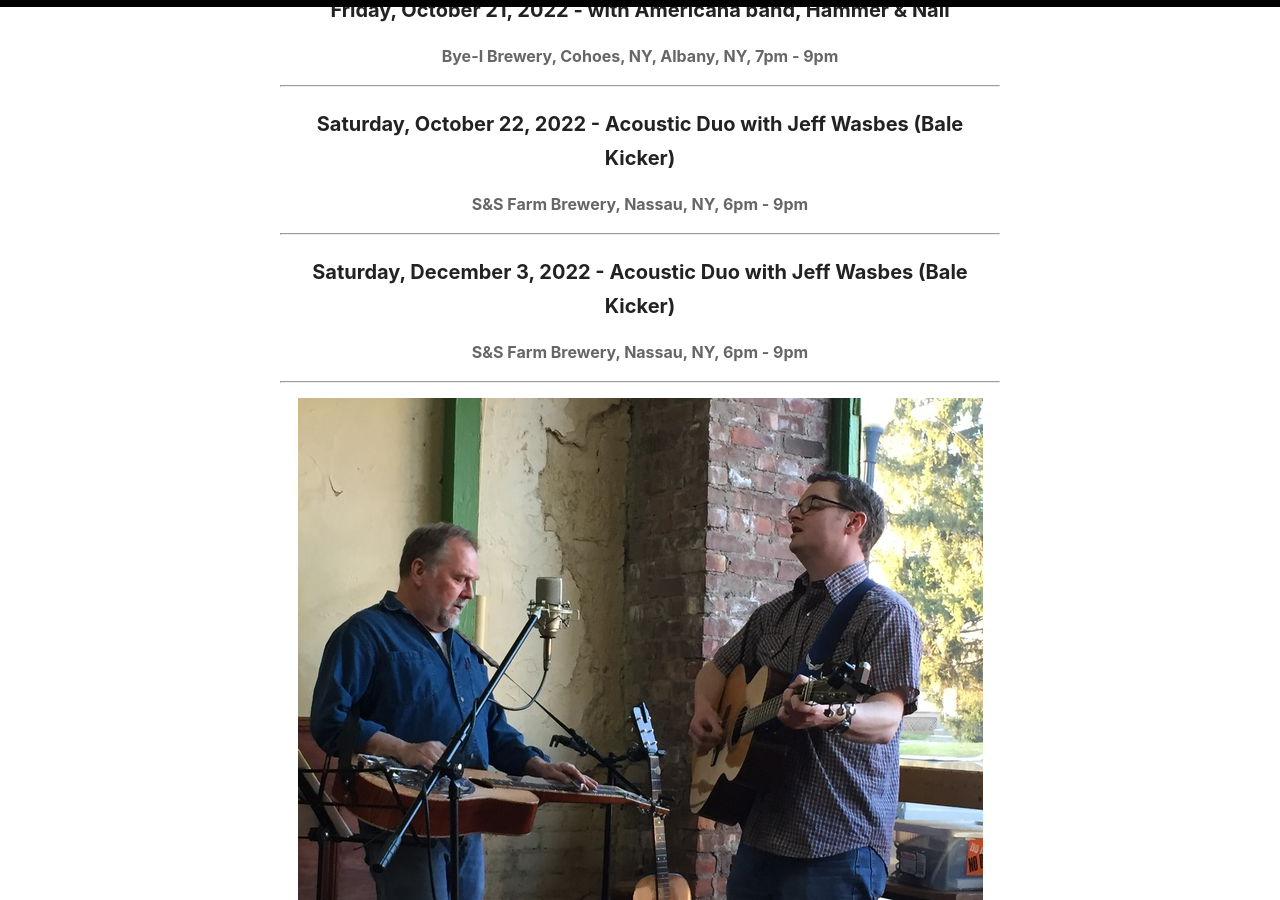
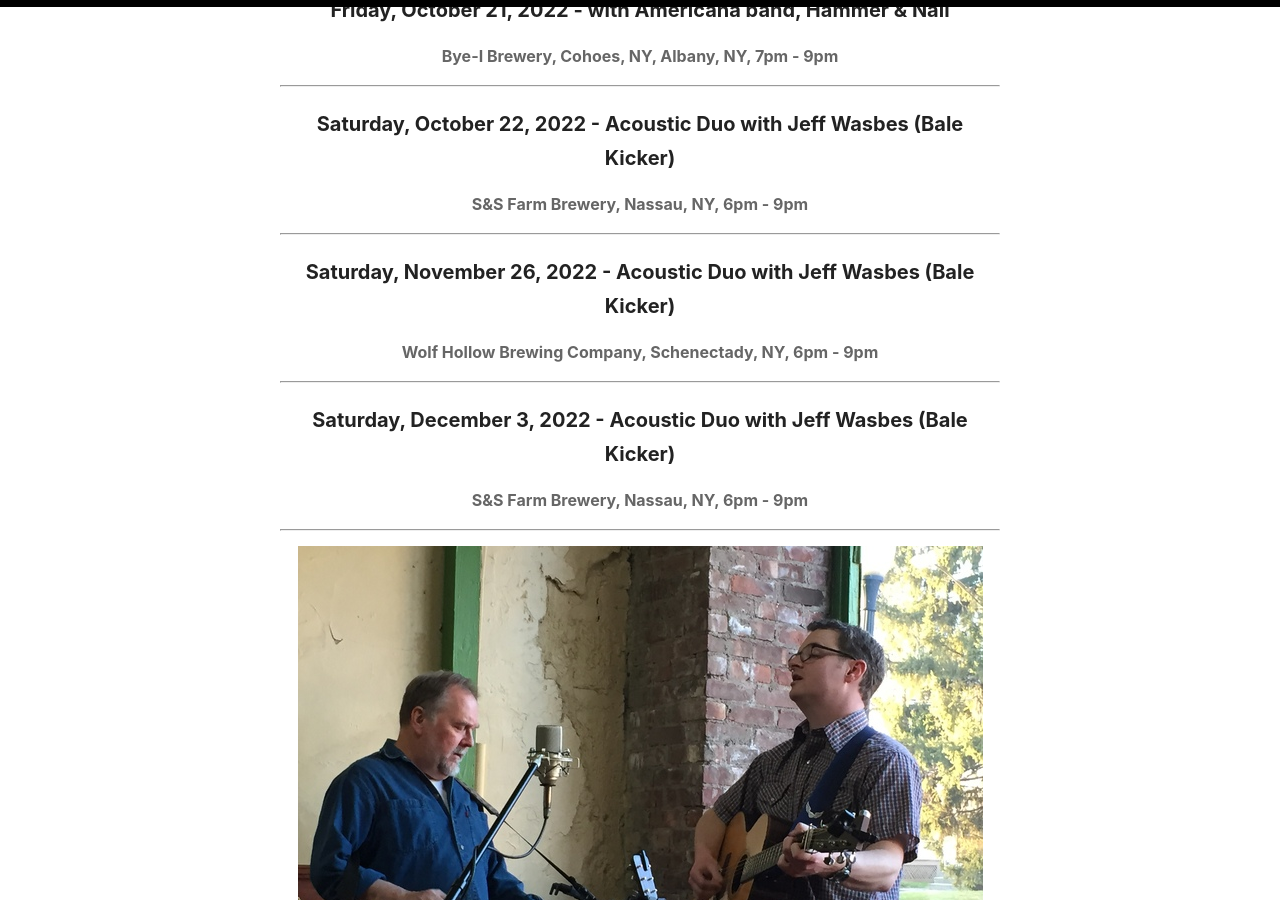
Before and after one commit to thisjaymaloney/thisjaymaloney.github.io, a Jekyll site: the page built from _pages/shows.md, in a window 1280 px wide and 900 px high, scrolled down 372 px. Built offline with Jekyll 4.4.1, drawn with Linux system fonts in a browser that asks for light colours.

Commit message:
Update shows.md

```diff
--- a/_pages/shows.md
+++ b/_pages/shows.md
@@ -12,6 +12,9 @@ title: Shows
 ### Saturday, October 22, 2022 - Acoustic Duo with Jeff Wasbes (Bale Kicker)
 #### S&S Farm Brewery, Nassau, NY, 6pm - 9pm
 ---
+### Saturday, November 26, 2022 - Acoustic Duo with Jeff Wasbes (Bale Kicker)
+#### Wolf Hollow Brewing Company, Schenectady, NY, 6pm - 9pm
+---
 ### Saturday, December 3, 2022 - Acoustic Duo with Jeff Wasbes (Bale Kicker)
 #### S&S Farm Brewery, Nassau, NY, 6pm - 9pm
 ---
```
